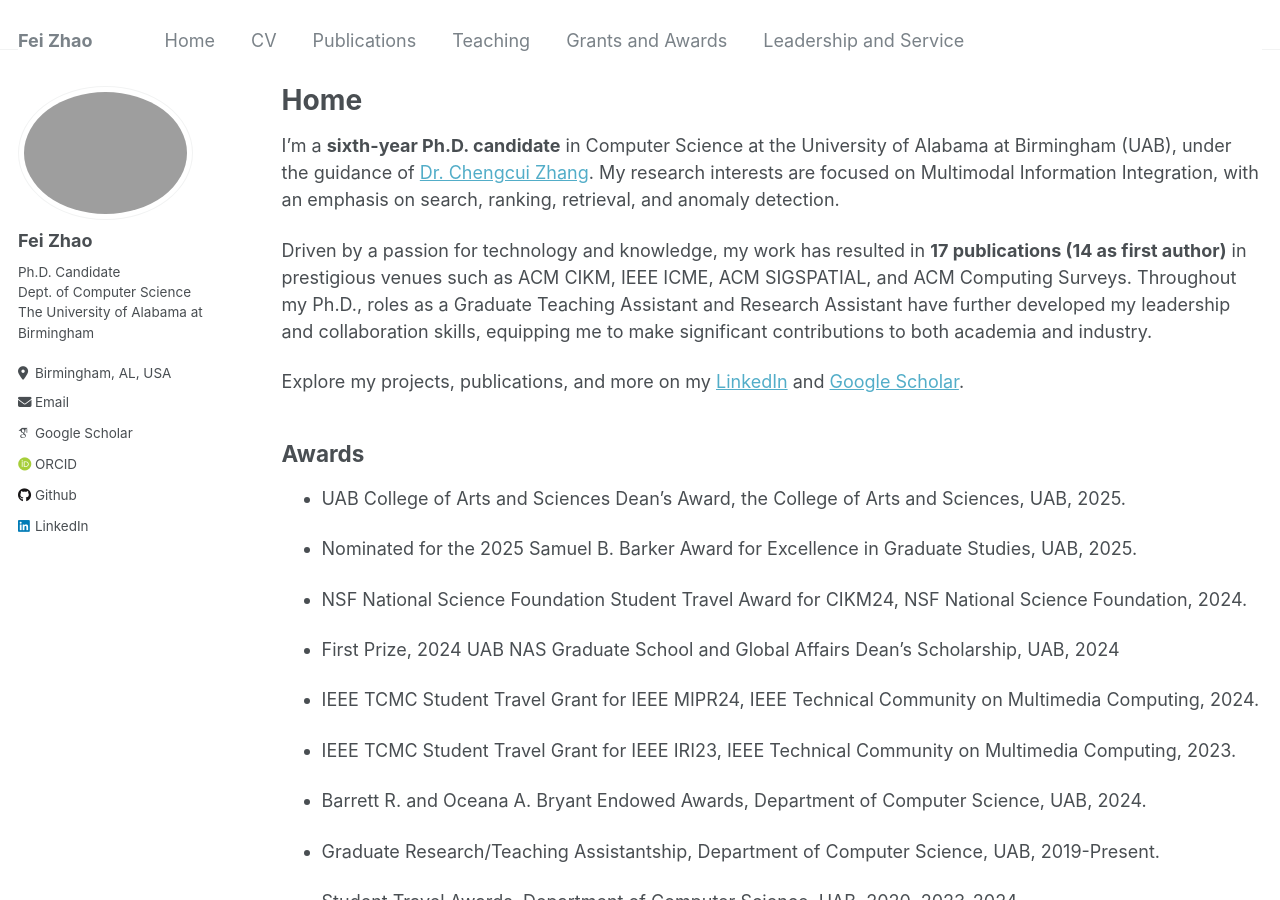
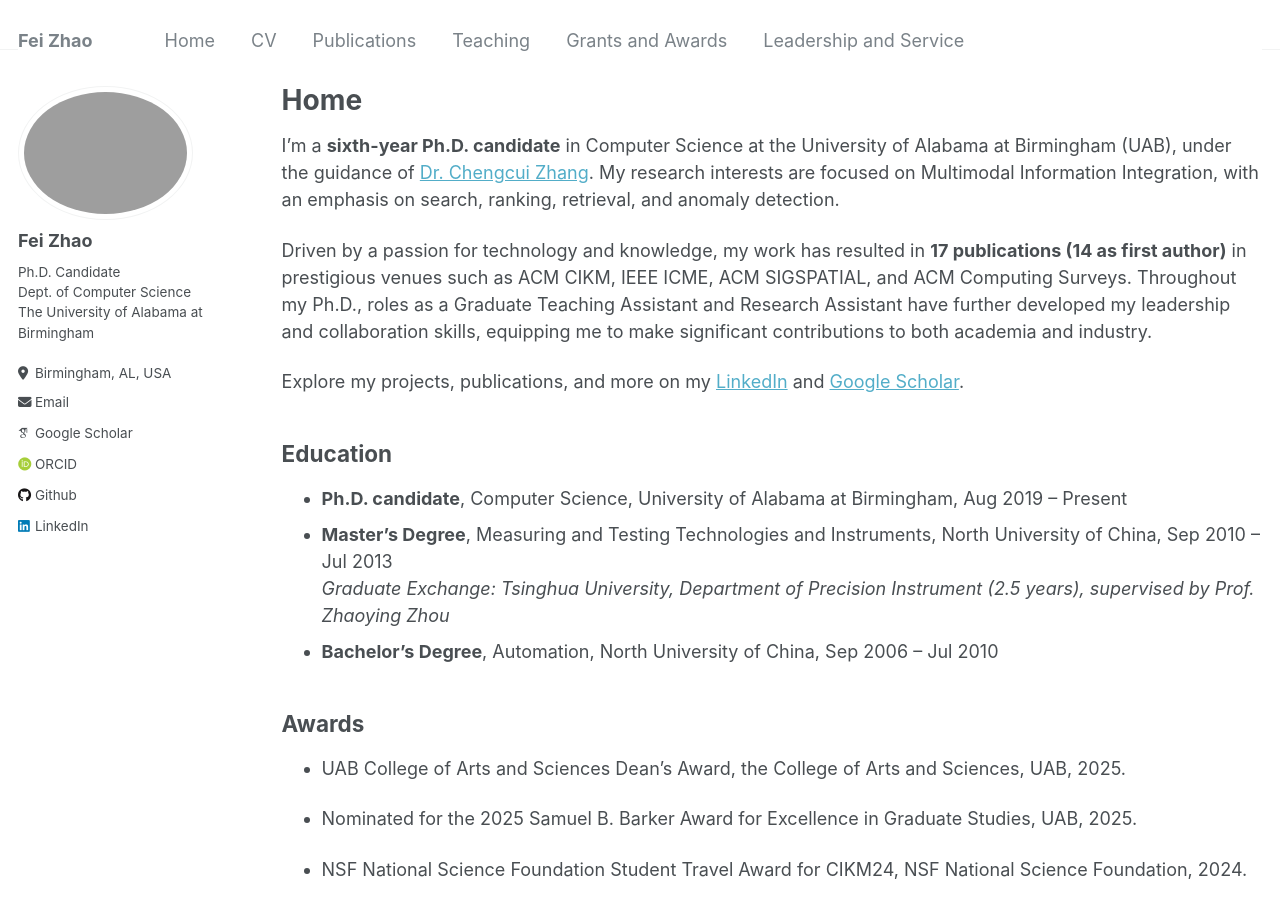
Before and after one commit to feizhao19/feizhao19.github.io, a Jekyll site: the page built from _pages/about.md, in a window 1280 px wide and 900 px high. Built offline with Jekyll 4.4.1, drawn with Linux system fonts in a browser that asks for light colours; some web fonts are replaced.

```diff
--- a/_pages/about.md
+++ b/_pages/about.md
@@ -10,6 +10,7 @@ redirect_from:
 
 
 
+
 I'm a **sixth-year Ph.D. candidate** in Computer Science at the University of Alabama at Birmingham (UAB), under the guidance of [Dr. Chengcui Zhang](https://sites.uab.edu/czhang02/). My research interests are focused on Multimodal Information Integration, with an emphasis on search, ranking, retrieval, and anomaly detection.
 
 
@@ -17,6 +18,13 @@ Driven by a passion for technology and knowledge, my work has resulted in **17 p
 
 Explore my projects, publications, and more on my [LinkedIn](https://www.linkedin.com/in/fei-zhao-6a762724a/) and [Google Scholar](https://scholar.google.com/citations?user=-CBzUKwAAAAJ&hl=en).
 
+
+## Education
+
+- **Ph.D. candidate**, Computer Science, University of Alabama at Birmingham, Aug 2019 – Present
+- **Master’s Degree**, Measuring and Testing Technologies and Instruments, North University of China, Sep 2010 – Jul 2013
+  *Graduate Exchange: Tsinghua University, Department of Precision Instrument (2.5 years), supervised by Prof. Zhaoying Zhou*
+- **Bachelor’s Degree**, Automation, North University of China, Sep 2006 – Jul 2010
 
 
 ## Awards
```
Also changed, not shown: _pages/home.md (+7 -0 lines).
